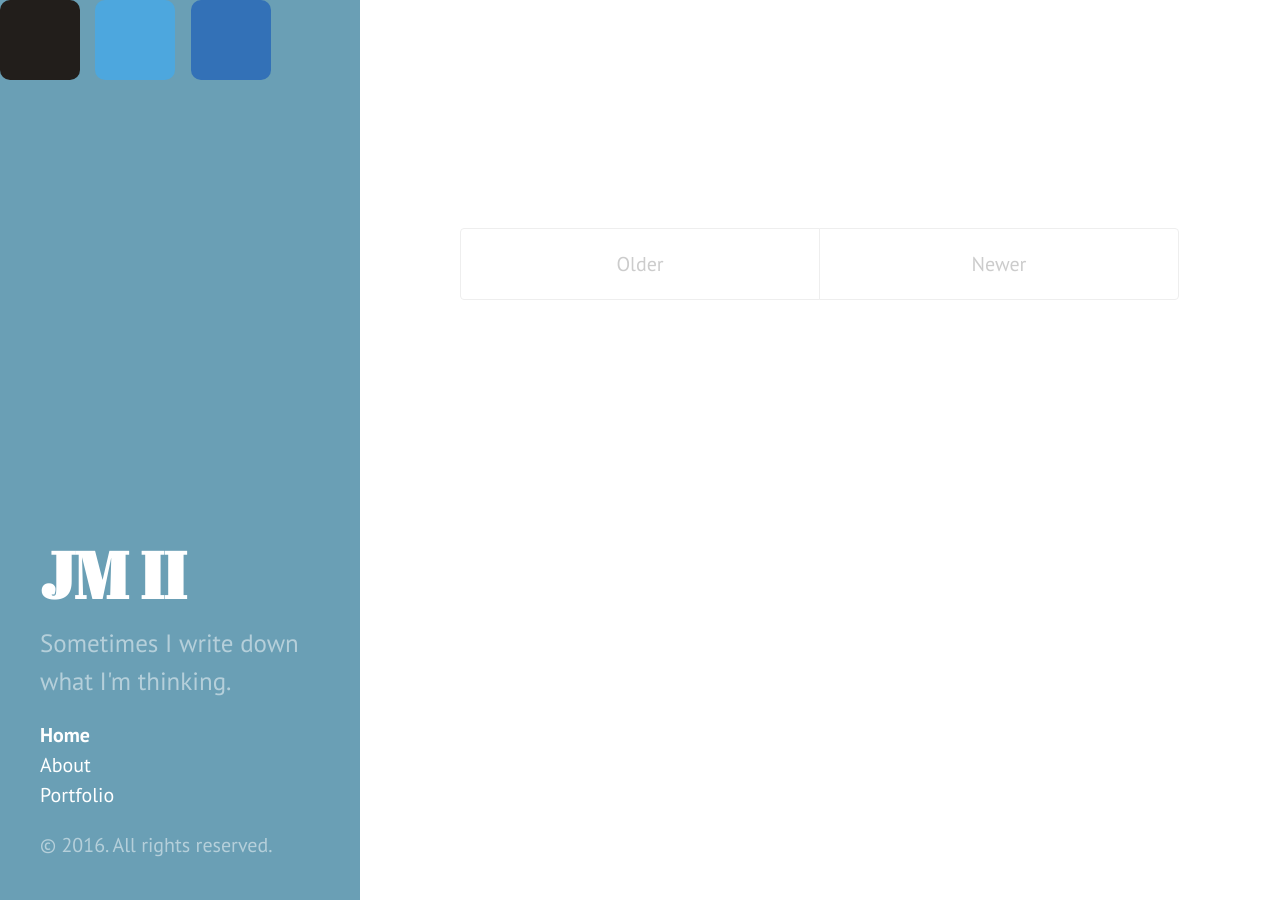
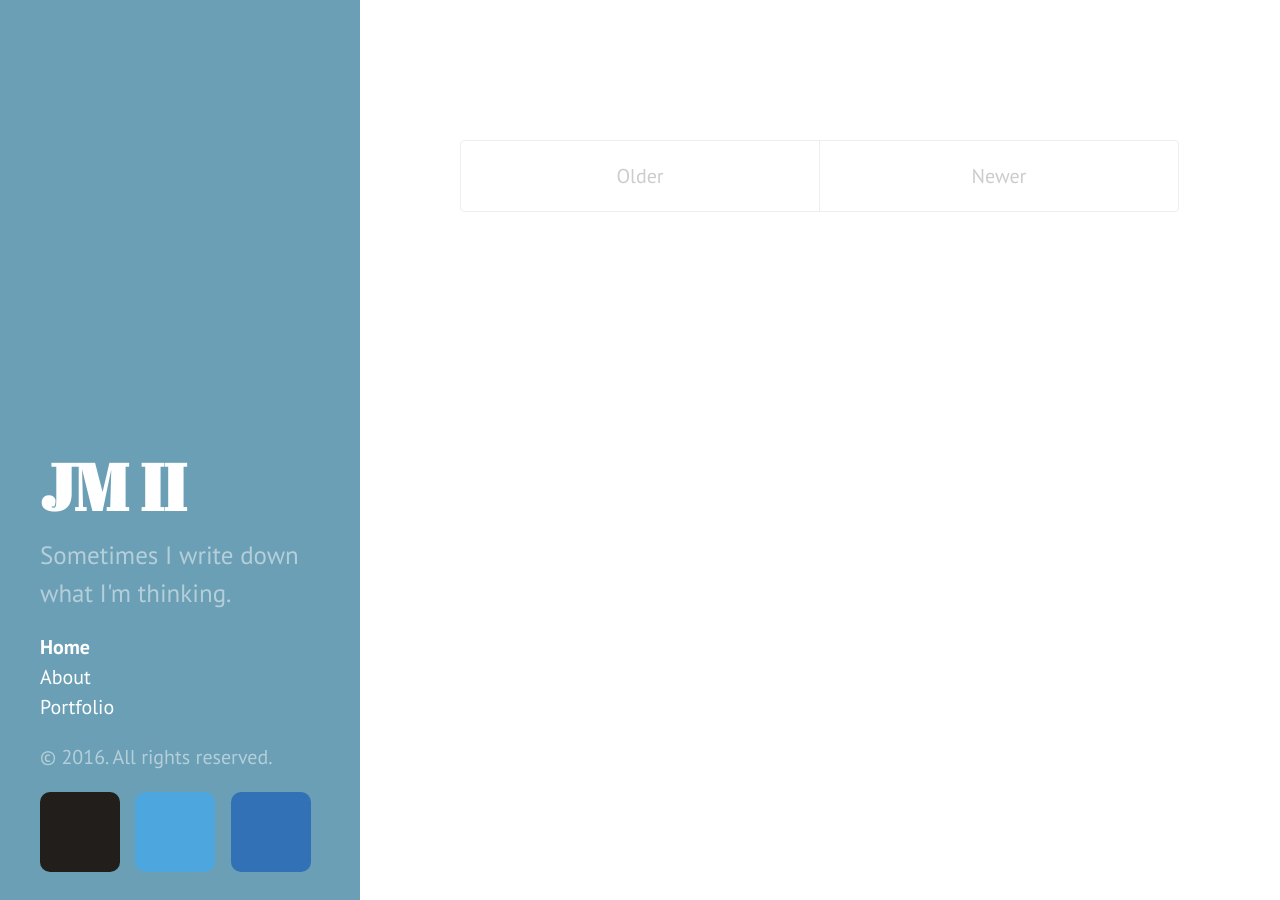
Before and after one commit to ver2point0/ver2point0.github.io, a Jekyll site: the page built from index.html, in a window 1280 px wide. Built offline with Jekyll 4.4.1, drawn with Linux system fonts in a browser that asks for light colours; some web fonts are replaced; the list of posts is cut into pages by our own code.

Commit message:
add social icons inside sidebar div

```diff
--- a/_includes/sidebar.html
+++ b/_includes/sidebar.html
@@ -30,11 +30,11 @@
 
     <p>&copy; {{ site.time | date: '%Y' }}. All rights reserved.</p>
 
+    <ul class="soc">
+      <li><a class="soc-github" href="https://github.com/ver2point0"></a></li>
+      <li><a class="soc-twitter" href="https://twitter.com/ver2point0"></a></li>
+      <li><a class="soc-linkedin soc-icon-last" href="https://www.linkedin.com/in/ver2point0"></a></li>
+    </ul>
+
   </div>
 </div>
-
-<ul class="soc">
-    <li><a class="soc-github" href="https://github.com/ver2point0"></a></li>
-    <li><a class="soc-twitter" href="https://twitter.com/ver2point0"></a></li>
-    <li><a class="soc-linkedin soc-icon-last" href="https://www.linkedin.com/in/ver2point0"></a></li>
-</ul>
```
